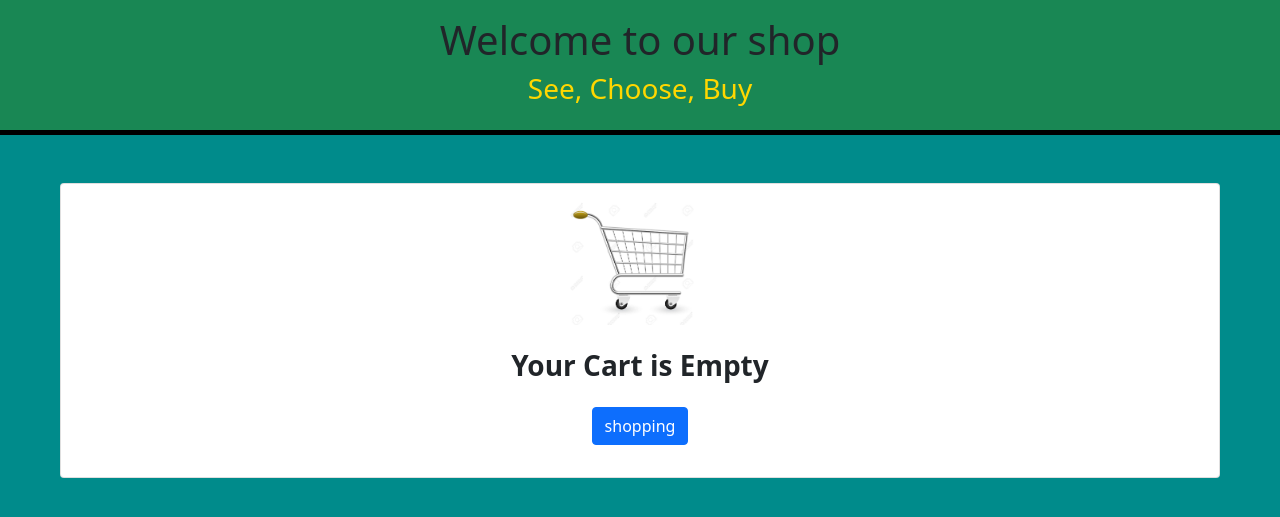
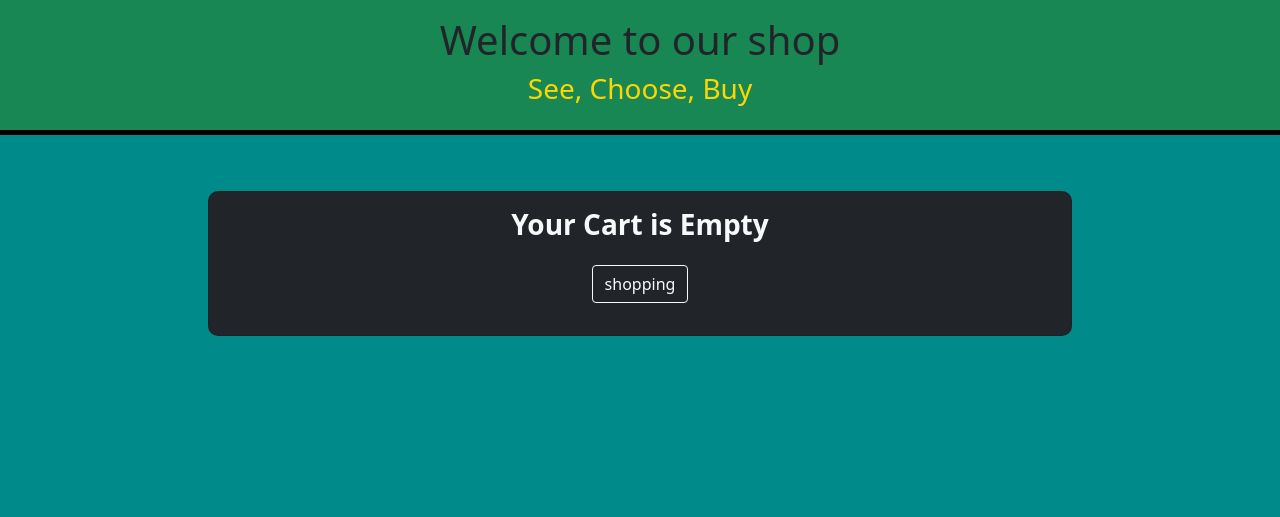
Before and after one commit to sepehrab1996/online-shop, a Django app: page /en/orders/cart_detail/ in a window 1280 px wide. Shown: the part 115-632 px from the top of the page. Run offline with Django 3.2, Linux system fonts and the light colour scheme; a user stored in the database is signed in; tables that the repository leaves empty hold one stand-in row (values such as "Sample post"); some libraries are stand-ins or nearby versions.

Commit message:
change style of empty cart button in cart_detail.html

```diff
--- a/templates/orders/cart_detail.html
+++ b/templates/orders/cart_detail.html
@@ -11,16 +11,14 @@
         {% if not cart.cart %}
             <div class="empty-cart p-5">
                 <div class="container-fluid mt-100">
-                    <div class="row">
-                        <div class="col-md-12">
-                            <div class="card">
+                    <div class="row mt-2 d-flex justify-content-center">
+                        <div class="col-md-9">
+                            <div class="card bg-dark" style="border-radius: 10px;">
                                 <div class="card-body cart">
-                                    <div class="col-sm-12 empty-cart-cls text-center"><img
-                                            src="/media/empty-cart.jpg" width="130" height="130"
-                                            class="img-fluid mb-4 mr-3">
-                                        <h3><strong>{% translate 'Your Cart is Empty' %}</strong></h3>
+                                    <div class="col-sm-12 empty-cart-cls text-center">
+                                        <h3 class="text-light"><strong>{% translate 'Your Cart is Empty' %}</strong></h3>
                                         <a href="{% url 'products:index' %}"
-                                           class="btn btn-primary cart-btn-transform m-3"
+                                           class="btn btn-outline-light cart-btn-transform m-3"
                                            data-abc="true">{% translate 'shopping' %}</a>
                                     </div>
                                 </div>
```
